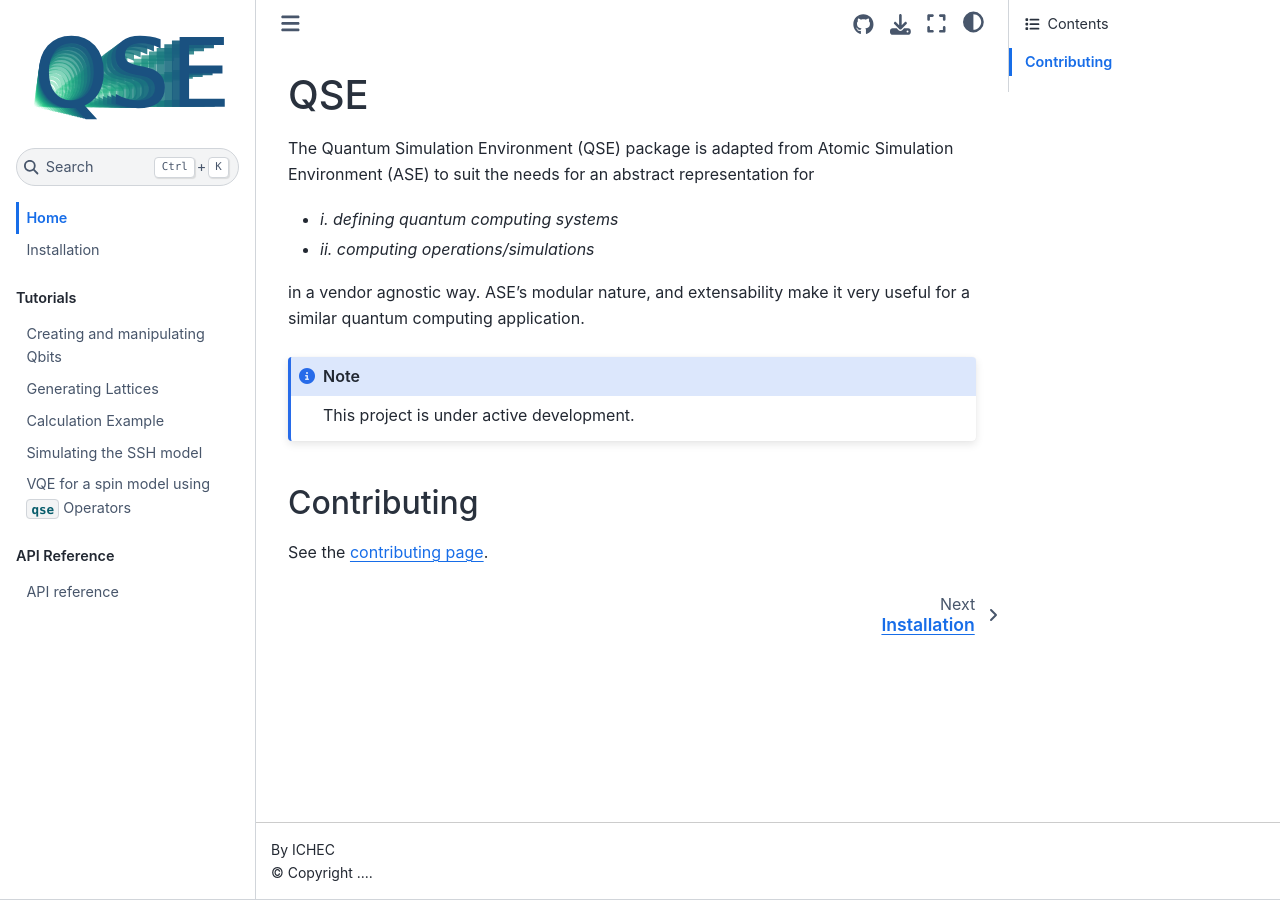
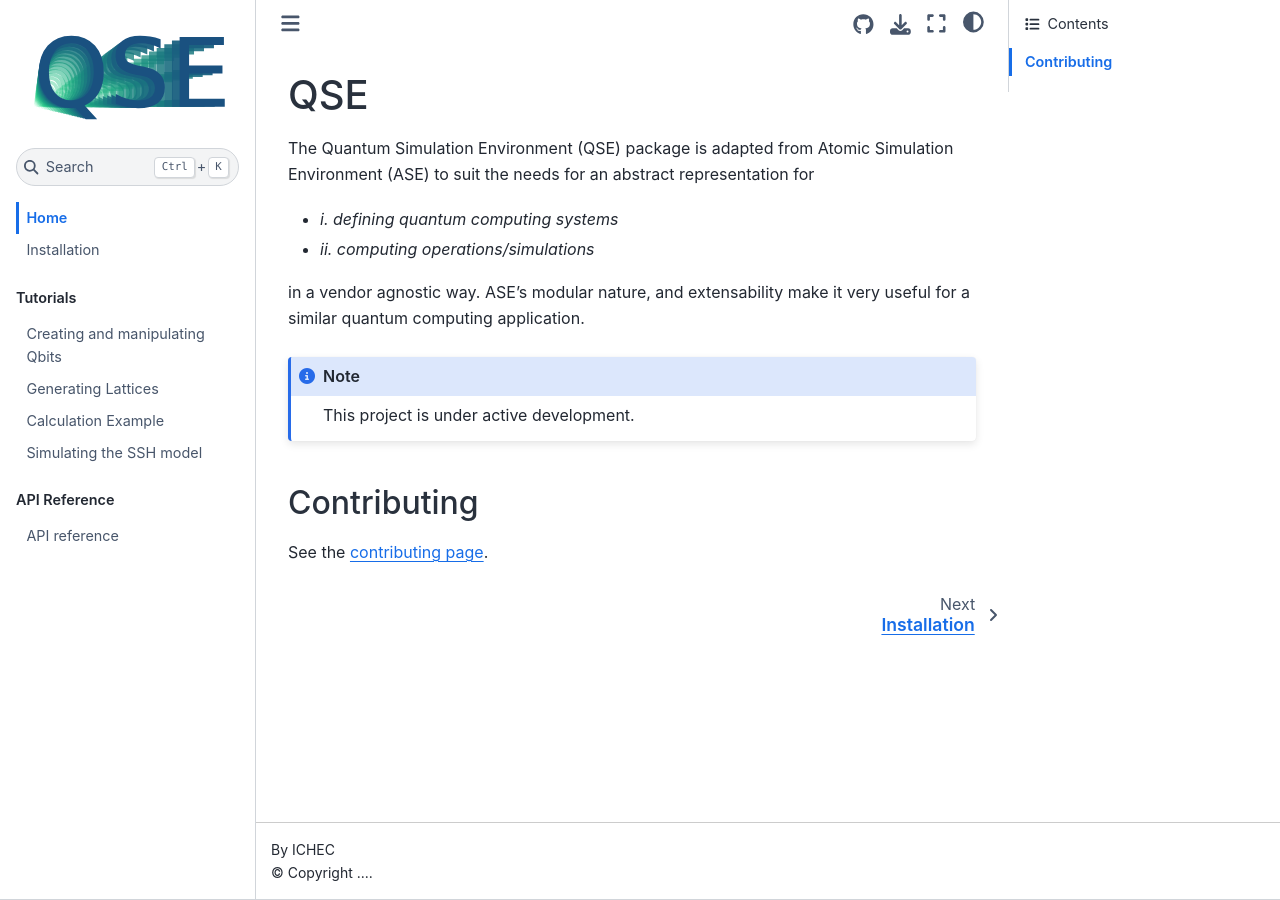
Before and after one commit to ICHEC/qse, a Sphinx documentation site: the page built from docs/source/index.rst, in a window 1280 px wide. Built offline with Sphinx 7.4.7 and the Sphinx Book theme 1.1.4, drawn with Linux system fonts in a browser that asks for light colours.

Commit message:
Undo changes in index.rst to avoid conflicts

```diff
--- a/docs/source/index.rst
+++ b/docs/source/index.rst
@@ -33,7 +33,6 @@ See the `contributing page <https://github.com/ICHEC/qse/blob/main/CONTRIBUTIONS
    tutorials/generating_lattices
    tutorials/pulser-calc-example
    tutorials/ssh_model
-   tutorials/vqe_qiskit
 
 
 .. toctree::
```
